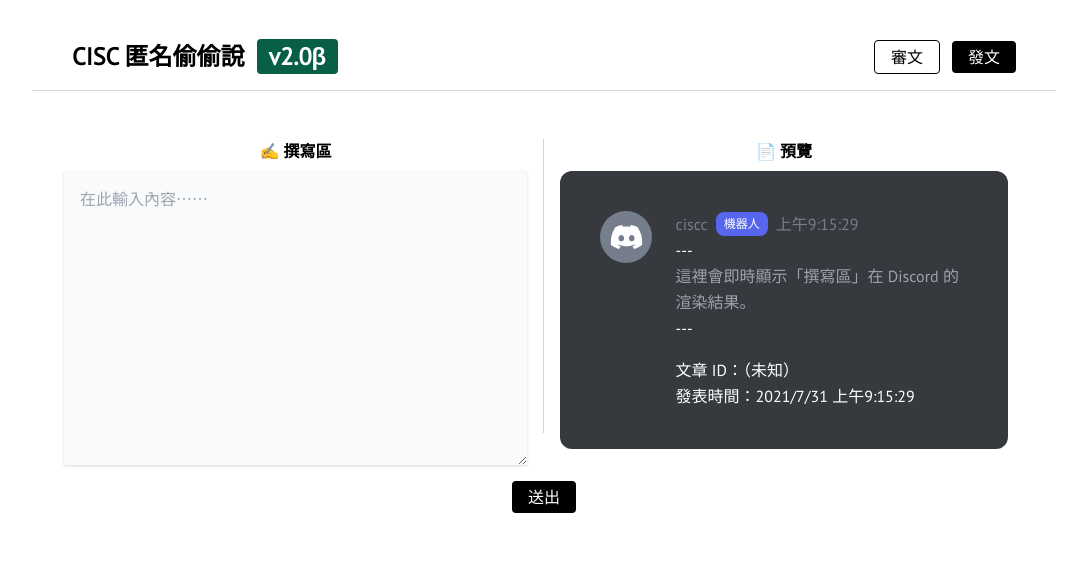
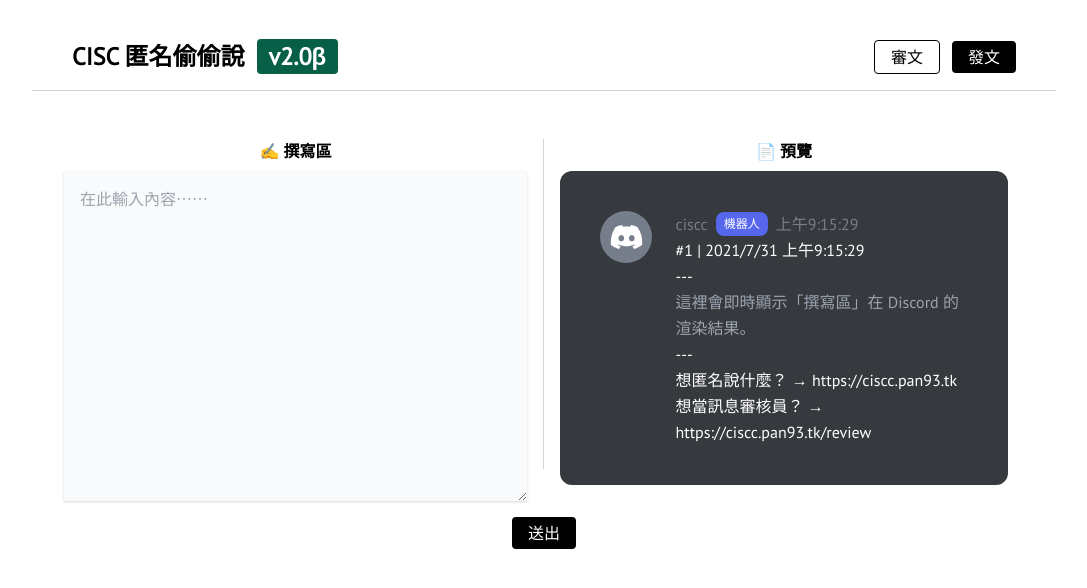
Before and after one commit to pan93412/ciscc-frontend-next, a Next.js app: page / in a window 1280 px wide. Shown: the top 588 px of the page, without its empty margins (96-1183 px from the left). Built offline with nearby package versions, Linux system fonts and the light colour scheme; no server answers; what myzod would draw is missing.

Commit message:
feat(components/Forms/DiscordMarkdownEditor): match our backend template

```diff
--- a/components/Forms/DiscordMarkdownEditor.tsx
+++ b/components/Forms/DiscordMarkdownEditor.tsx
@@ -40,6 +40,7 @@
       <div className="border lg:border-0 p-4 lg:py-0">
         <div className="text-center font-bold mb-2">📄 預覽</div>
         <DiscordCard date={currentDate}>
+          <div>#1 | {currentDate?.toLocaleString("zh-TW") ?? "（載入中）"}</div>
           <div>---</div>
           <div>
             {userInput.length ? (
@@ -50,11 +51,9 @@
               </p>
             )}
           </div>
-          <div className="mb-4">---</div>
-          <div>文章 ID：（未知）</div>
-          <div>
-            發表時間：{currentDate?.toLocaleString("zh-TW") ?? "（載入中）"}
-          </div>
+          <div>---</div>
+          <div>想匿名說什麼？ → https://ciscc.pan93.tk</div>
+          <div>想當訊息審核員？ → https://ciscc.pan93.tk/review</div>
         </DiscordCard>
       </div>
     </section>
```
